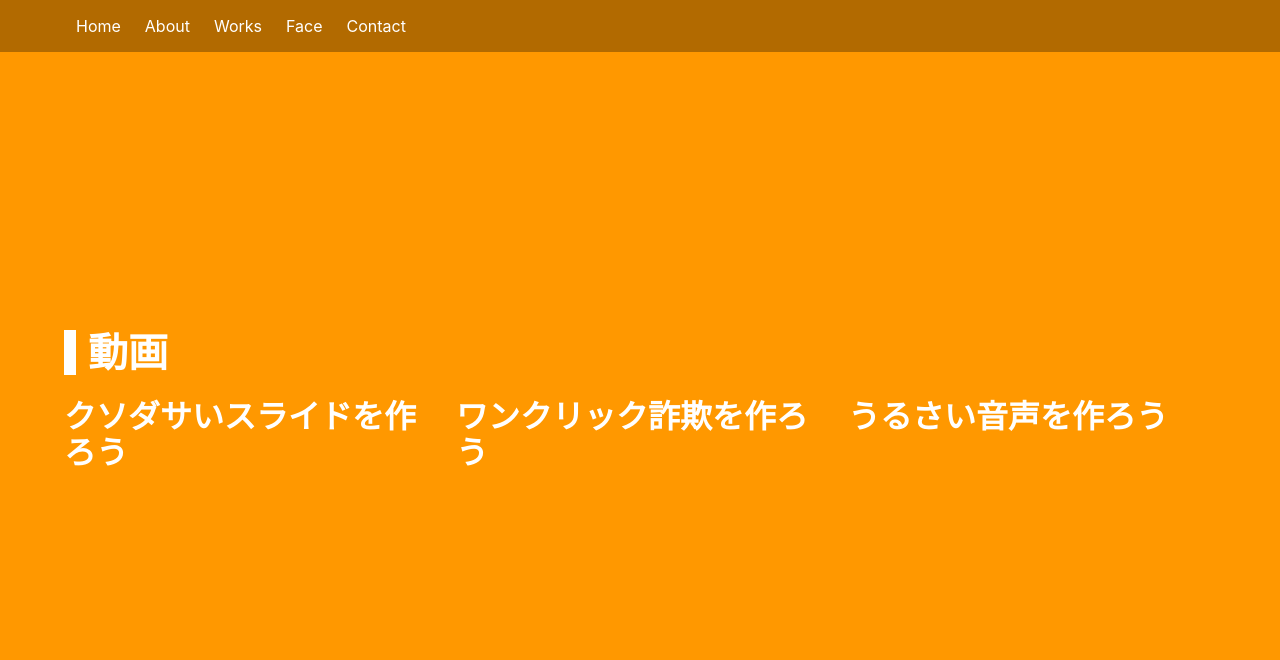
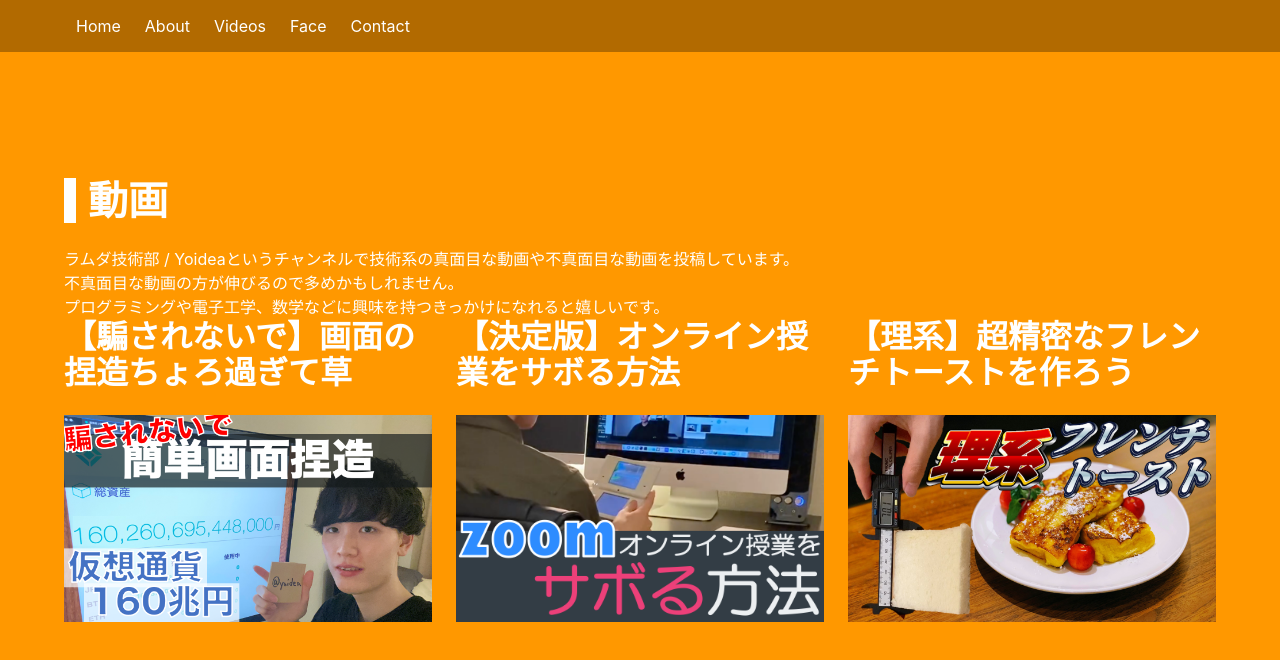
Before and after one commit to yoidea/portfolio, a Gatsby site: page /videos in a window 1280 px wide. Built offline with nearby package versions, Linux system fonts and the light colour scheme; Gatsby itself is replaced by a stand-in of ours; what sweet-scroll would draw is missing.

Commit message:
feat: 🎸 Add videos page

```diff
--- a/src/components/header.js
+++ b/src/components/header.js
@@ -16,8 +16,8 @@ const Header = ({ siteTitle }) => (
           <Link className="navbar-item" to="/about">
             About
           </Link>
-          <Link className="navbar-item" to="/works">
-            Works
+          <Link className="navbar-item" to="/videos">
+            Videos
           </Link>
           <Link className="navbar-item" to="/face">
             Face
--- a/src/pages/videos.js
+++ b/src/pages/videos.js
@@ -6,6 +6,9 @@ import SEO from "../components/seo";
 import { Heading } from "../components/typography";
 
 import "./animista.css";
+import thumbnail1 from "../images/yt_thumbnail1.png";
+import thumbnail2 from "../images/yt_thumbnail2.png";
+import thumbnail3 from "../images/yt_thumbnail3.png";
 
 class VideosPage extends Component {
   render() {
@@ -14,15 +17,56 @@ class VideosPage extends Component {
         <SEO title="Movies" keywords={[`gatsby`, `application`, `react`]} />
         <Hero color="#ff9800">
           <Heading>動画</Heading>
+          <p>
+            <a
+              target="_blank"
+              rel="noopener noreferrer"
+              href="https://www.youtube.com/channel/UC8g17oXkRt8buwQL8GU-NSw"
+            >
+              ラムダ技術部 / Yoidea
+            </a>
+            というチャンネルで技術系の真面目な動画や不真面目な動画を投稿しています。
+          </p>
+          <p>不真面目な動画の方が伸びるので多めかもしれません。</p>
+          <p>
+            プログラミングや電子工学、数学などに興味を持つきっかけになれると嬉しいです。
+          </p>
           <div class="columns is-desktop">
             <div class="column">
-              <h1 className="title">クソダサいスライドを作ろう</h1>
+              <h1 className="title">【騙されないで】画面の捏造ちょろ過ぎて草</h1>
+              <a
+                target="_blank"
+                rel="noopener noreferrer"
+                href="https://www.youtube.com/watch?v=GXZZB5vO78c"
+              >
+                <figure class="image is-16by9">
+                  <img src={thumbnail1} alt="Smart Teach" />
+                </figure>
+               </a>
             </div>
             <div class="column">
-              <h1 className="title">ワンクリック詐欺を作ろう</h1>
+              <h1 className="title">【決定版】オンライン授業をサボる方法</h1>
+              <a
+                target="_blank"
+                rel="noopener noreferrer"
+                href="https://www.youtube.com/watch?v=YM12QR1m1O8"
+              >
+                <figure class="image is-16by9">
+                  <img src={thumbnail2} alt="Smart Teach" />
+                </figure>
+              </a>
             </div>
             <div class="column">
-              <h1 className="title">うるさい音声を作ろう</h1>
+              <h1 className="title">【理系】超精密なフレンチトーストを作ろう</h1>
+              <a
+                target="_blank"
+                rel="noopener noreferrer"
+                href="https://www.youtube.com/watch?v=G476yr41Jfw"
+              >
+                <figure class="image is-16by9">
+                  <img src={thumbnail3} alt="Smart Teach" />
+                </figure>
+              </a>
             </div>
           </div>
         </Hero>
```
Also changed, not shown: src/images/yt_thumbnail1.png (added), src/images/yt_thumbnail2.png (added), src/images/yt_thumbnail3.png (added).
